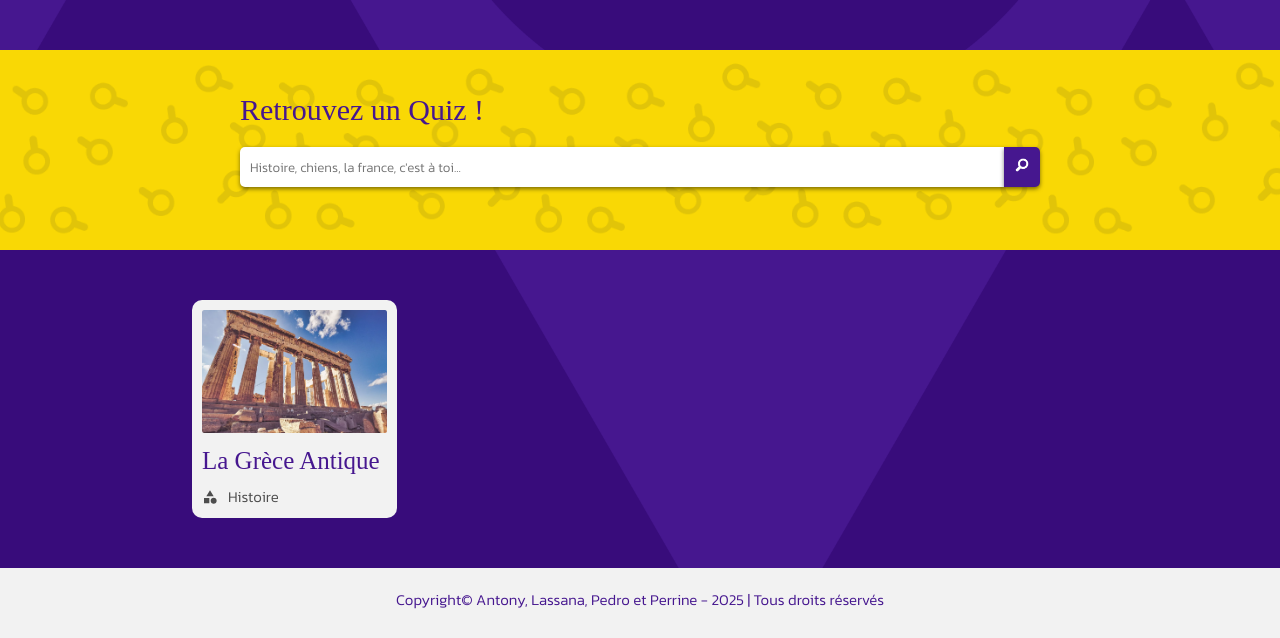
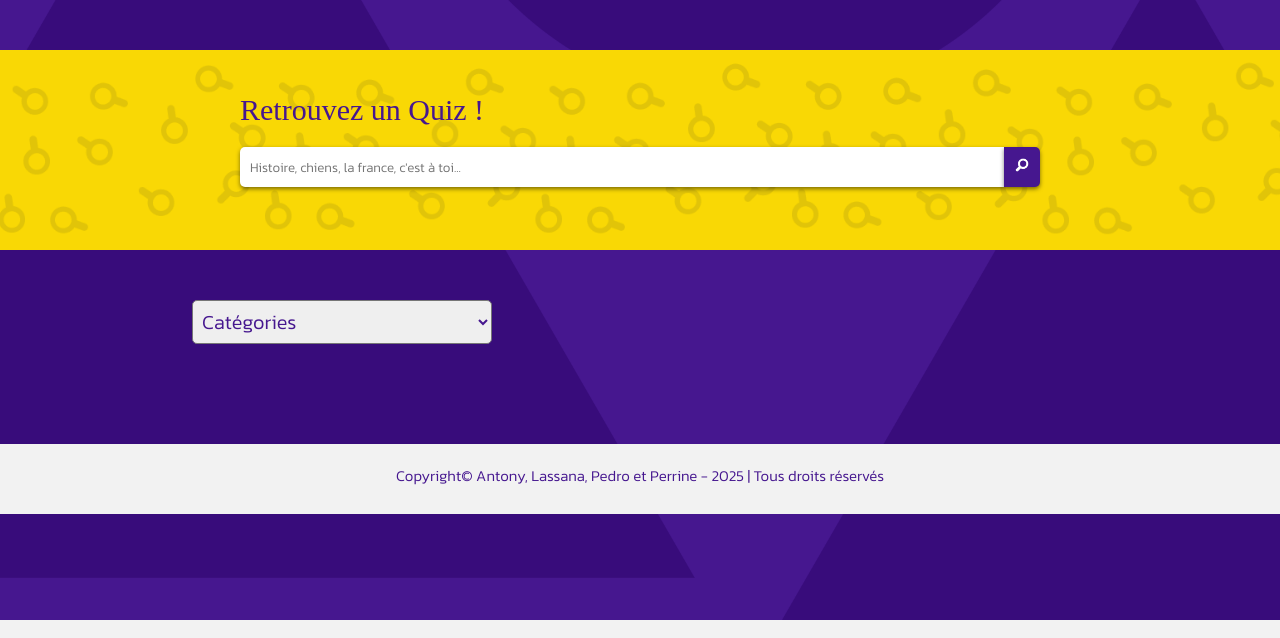
Before and after one commit to AntonySonove/quizz, a PHP site: page / in a window 1280 px wide. Shown: the part 180-818 px from the top of the page. Run offline with PHP 8.4, Linux system fonts and the light colour scheme; some web fonts are replaced.

Commit message:
Categorie + Accueil Cards API "ok"

```diff
--- a/assets/css/accueil-quiz.css
+++ b/assets/css/accueil-quiz.css
@@ -1,8 +1,22 @@
+#categories {
+    margin-top: 50px;
+    margin-left: 15%;
+    font-size: 20px;
+    padding: 5px;
+    font-family: var(--police-texte);
+    width: 300px;
+    border-radius: 5px;
+
+    option {
+        font-family: var(--police-texte);
+    }
+}
+
 .quiz-container {
     margin: 50px 15%;
     display: grid;
     gap: 30px;
-    grid-template-columns: repeat(4, 1fr);
+    grid-template-columns: repeat(3, 1fr);
     grid-auto-flow: row;
 }
 
--- /dev/null
+++ b/assets/js/accueil.js
@@ -0,0 +1,76 @@
+const quizContainer = document.querySelector('.quiz-container');
+const categoriesContainer = document.querySelector('#categories');
+let cards = [];
+
+
+// GRID DE QUIZ
+
+const cardsHome = async () => {
+    cards = [];
+    try {
+        const recupApi = await fetch('https://quizz.adrardev.fr/api/question/all');
+        if (!recupApi.ok || recupApi.status !== 200) {
+            console.error("Erreur lors de la récupération des données : ", recupApi.statusText);
+            return;
+        }
+        const transformedData = await recupApi.json();
+        selectTitles(transformedData);
+        createCards(cards)
+
+    } catch (error) {
+        console.error("Erreur lors de l'appel à l'API : ", error);
+    }
+};
+cardsHome();
+
+function selectTitles(data) {
+    data.forEach(e => {
+        cards.push(e.title);
+    });
+    const uniqueArray = [...new Set(cards)];
+    cards = uniqueArray;
+}
+
+function createCards(array) {
+    array.forEach((item) => {
+        let newCard = document.createElement('a');
+        quizContainer.appendChild(newCard);
+        newCard.setAttribute('href', '#')
+
+        newCard.innerHTML = `
+        <article class="quiz-card">
+        <img class="quiz-card__img" src="assets/img/img_question/img_test.jpg" alt="Image du quiz">
+        <h4 class="quiz-card__title">
+        ${item}
+        </h4>
+        </article>
+        `
+    })
+}
+
+
+// CATÉGORIES
+
+const createCategories = async () => {
+    try {
+        const recupApi = await fetch('https://quizz.adrardev.fr/api/category/all');
+        if (!recupApi.ok || recupApi.status !== 200) {
+            console.error("Erreur lors de la récupération des données : ", recupApi.statusText);
+            return;
+        }
+        const transformedData = await recupApi.json();
+        selectCategories(transformedData)
+    } catch (error) {
+        console.error("Erreur lors de l'appel à l'API : ", error);
+    }
+};
+createCategories();
+
+function selectCategories(data) {
+    data.forEach((item) => {
+        let newCategory = document.createElement('option');
+        categoriesContainer.appendChild(newCategory);
+        newCategory.setAttribute('value', item.title);
+        newCategory.innerText = item.title;
+    })
+}
--- a/assets/js/testrecupAPI.js
+++ b/assets/js/testrecupAPI.js
@@ -39,7 +39,7 @@ contactApi1();
 
 const contactApi2 = async () => {
     try {
-        const recupApi = await fetch('https://quizz.adrardev.fr/api/me ');
+        const recupApi = await fetch('https://quizz.adrardev.fr/api/me');
         console.log(recupApi);
         if (!recupApi.ok || recupApi.status !== 200) {
             console.error("Erreur lors de la récupération des données : ", recupApi.statusText);
--- a/assets/pages/api.html
+++ b/assets/pages/api.html
@@ -6,8 +6,6 @@
     <title>Document</title>
 </head>
 <body>
-
-
-    <script src="../js/testrecupAPI.js"></script>
+    <script src="../js/testrecupAPI.js" type="module"></script>
 </body>
 </html>
--- a/assets/pages/description-quiz.html
+++ b/assets/pages/description-quiz.html
@@ -17,8 +17,8 @@
         <nav class="nav-container">
             <a href="../../index.html"><img class="logo" src="../img/logo.png" alt="Logo QuizAttack"></a>
             <ul class="nav-list">
-                <li><a class="nav-list__item" href="#">Statistiques</a></li>
-                <li class="nav-list__item"><a href="#">Se connecter</a></li>
+                <li><a class="nav-list__item" href="statistique.html">Statistiques</a></li>
+                <li class="nav-list__item"><a href="seconnecter.html">Se connecter</a></li>
                 <li class="nav-list__item"><a href="#">Créer compte</a></li>
             </ul>
         </nav>
--- a/assets/pages/resultat-quiz.html
+++ b/assets/pages/resultat-quiz.html
@@ -15,10 +15,10 @@
 <body>
     <header>
         <nav class="nav-container">
-            <a href="#"><img class="logo" src="../img/logo.png" alt="Logo QuizAttack"></a>
+            <a href="../../index.html"><img class="logo" src="../img/logo.png" alt="Logo QuizAttack"></a>
             <ul class="nav-list">
-                <li><a class="nav-list__item" href="#">Statistiques</a></li>
-                <li class="nav-list__item"><a href="#">Se connecter</a></li>
+                <li><a class="nav-list__item" href="statistique.html">Statistiques</a></li>
+                <li class="nav-list__item"><a href="seconnecter.html">Se connecter</a></li>
                 <li class="nav-list__item"><a href="#">Créer compte</a></li>
             </ul>
         </nav>
--- a/index.html
+++ b/index.html
@@ -38,24 +38,26 @@
         </div>
     </section>
 
+    <select id="categories" placeholder="Catégories">
+        <option value="Catégories" disabled selected hidden>Catégories</option>
+    </select>
+
     <section class="quiz-container">
-        <a href="assets/pages/description-quiz.html">
+        <!-- <a href="#">
             <article class="quiz-card">
-                <img class="quiz-card__img" src="assets/img/img_question/image-24.webp" alt="Image du quiz">
+                <img class="quiz-card__img" src="assets/img/img_question/img_test.jpg" alt="Image du quiz">
                 <h4 class="quiz-card__title">
                     La Grèce Antique
                 </h4>
-                <div class="quiz-card__classification-item">
-                    <img src="assets/img/icone/theme-icon.svg" alt="Icone de thème">
-                    <p>Histoire</p>
-                </div>
             </article>
-        </a>
+        </a> -->
     </section>
 
     <footer>
         <p class="footer-texte">Copyright© Antony, Lassana, Pedro et Perrine - 2025 | Tous droits réservés</p>
     </footer>
+
+    <script src="assets/js/accueil.js"></script>
 </body>
 
 </html>
```
Also changed, not shown: assets/img/img_question/img_test.jpg (added).
